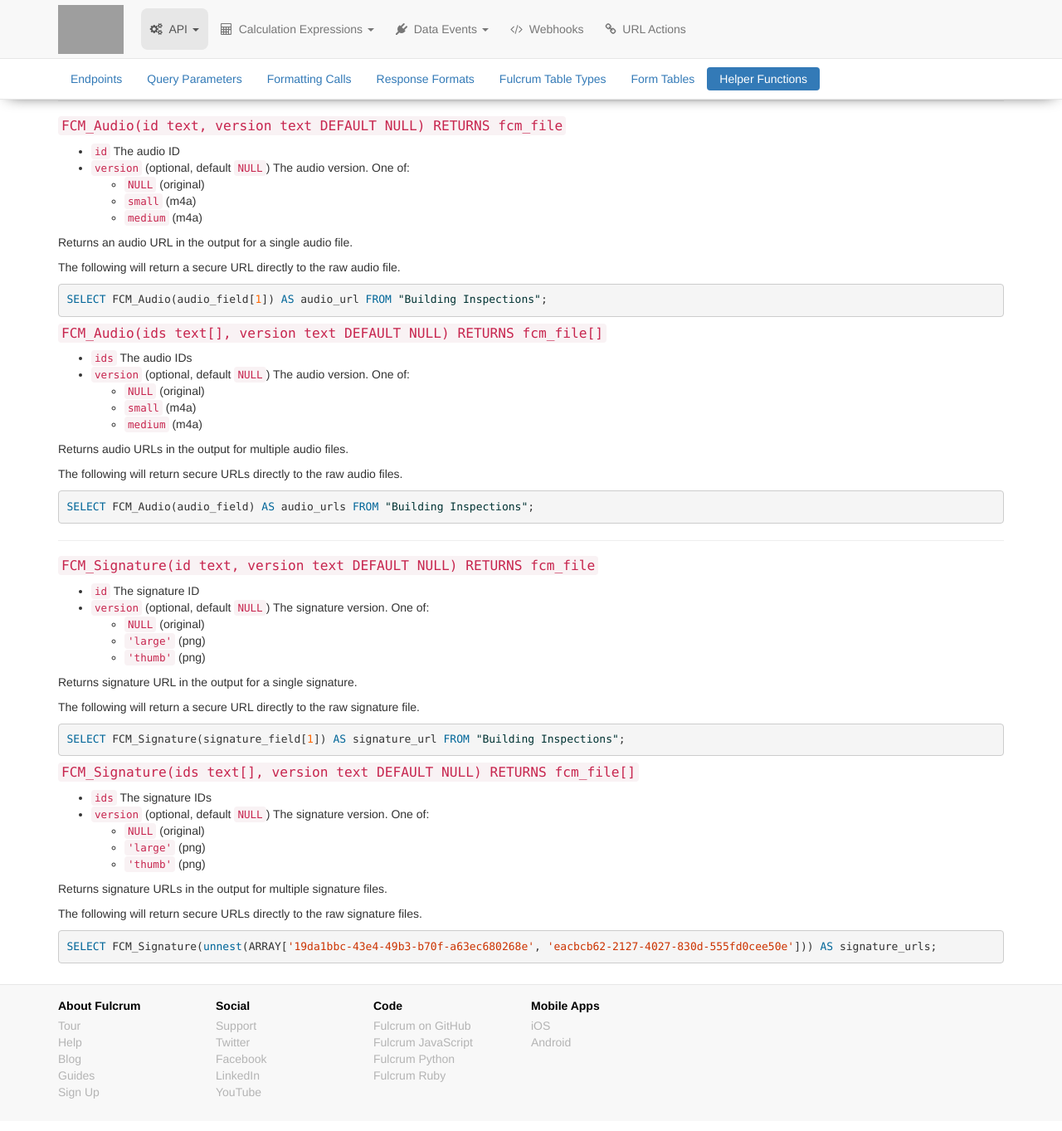
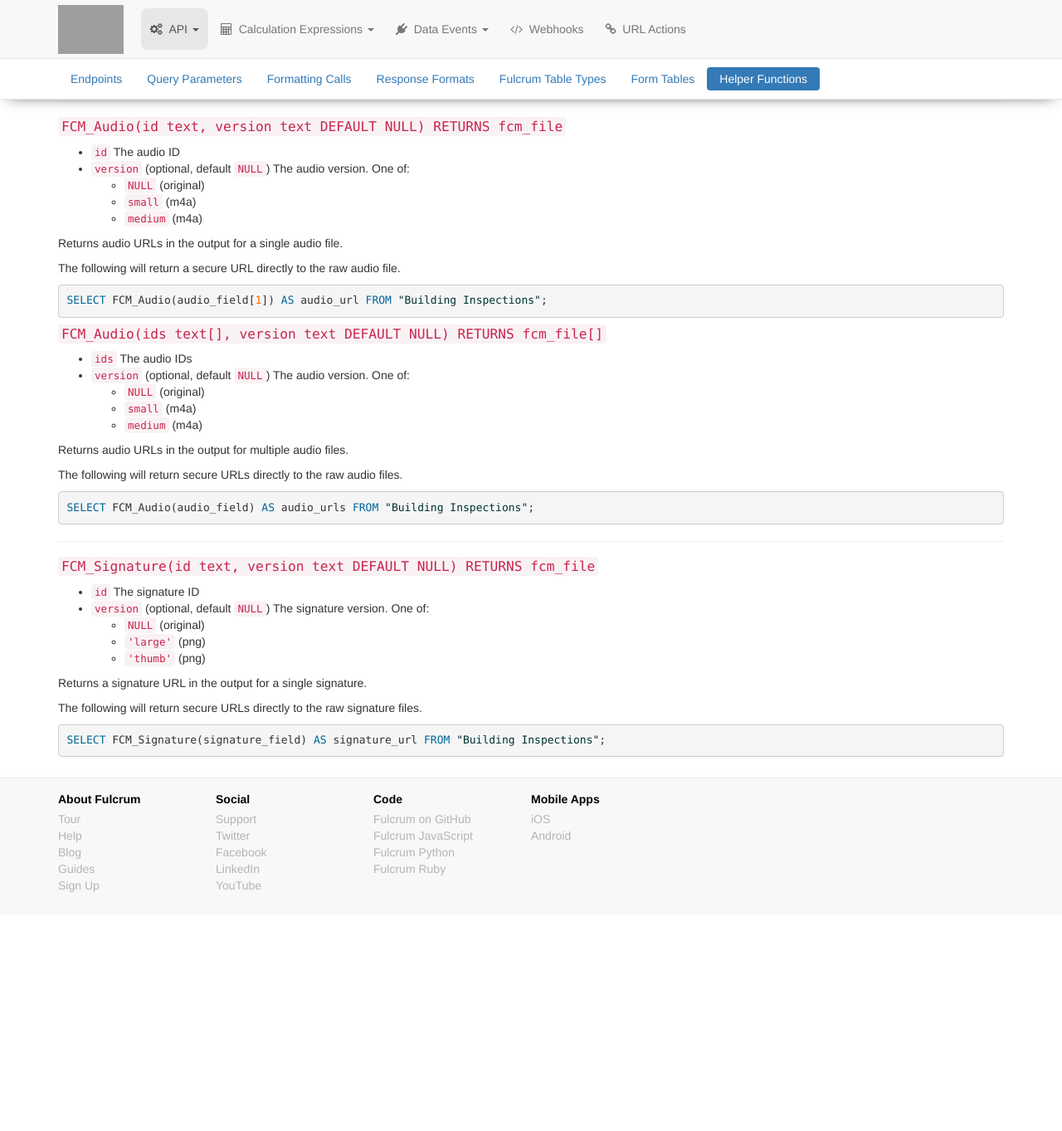
Before and after one commit to rylincoln/developer.fulcrumapp.com, a Jekyll site: the page built from _endpoints/query.md, in a window 1280 px wide and 1400 px high, scrolled down 6643 px. Shown: the top 1363 px of the window at 83% size. Built offline with Jekyll 4.4.1, drawn with Linux system fonts in a browser that asks for light colours; nearby versions of some CDN libraries; after the commit the page ends 7794 px from its top, so only the background shows below that; some of the changed text lies outside the part shown; grey boxes are pictures that could not be loaded.

Commit message:
documentation cleanup

````diff
--- a/_endpoints/query.md
+++ b/_endpoints/query.md
@@ -150,7 +150,7 @@ https://api.fulcrumapp.com/api/v2/query/?token=abc-123&format=geojson&q=SELECT p
 }
 ```
 
-*Note that the GeoJSON format requires the `_geometry` column in the output.*
+*Note that the GeoJSON format requires the `_geometry` column in the query.*
 
 ## Fulcrum Table Types
 
@@ -187,8 +187,8 @@ Every Fulcrum form contains standard system columns, in addition to your custom
 | _record_id | string | The UUID of the [record](/endpoints/records/). |
 | _project_id | string | The UUID of the [project](/endpoints/projects/). Can be joined to the `project_id` column in the `projects` table. |
 | _assigned_to_id | string | The UUID of the [member](/endpoints/users/) the record is assigned to.  Can be joined to the `user_id` column in the `memberships` table. |
-| _status | string | The record [status](http://www.fulcrumapp.com/help/status-fields/)/. |
-| _version | number | The record [version](http://www.fulcrumapp.com/help/version-history/) |
+| _status | string | The record [status](http://www.fulcrumapp.com/help/status-fields/). |
+| _version | number | The record [version](http://www.fulcrumapp.com/help/version-history/). |
 | _title | string | The record [title](/help/title-fields/). |
 | _created_at | date | The timestamp when the record was created on the device. |
 | _updated_at | date | The timestamp when the record was updated on the device. |
@@ -199,10 +199,10 @@ Every Fulcrum form contains standard system columns, in addition to your custom
 | _changeset_id | string | The UUID of the last [changeset](/endpoints/changesets/). Can be joined to the `changeset_id` column of the changesets table. |
 | _latitude | number | The record latitude. |
 | _longitude | number | The record longitude. |
-| _geometry | geometry | The record geometry in Extended Well-Known Text (EWKT) format. |
+| _geometry | geometry | The record geometry in Extended Well-Known Text ([EWKT](http://postgis.net/docs/ST_GeomFromEWKT.html)) format. |
 | _altitude | number | The GPS altitude in meters above/below (+/-) sea level. |
 | _speed | number | The GPS speed in meters per second. |
-| _course | number | The GPS course in degrees (0.0-360)- only recorded if the device is moving. |
+| _course | number | The GPS course in degrees (0.0-360), only recorded if the device is moving. |
 | _horizontal_accuracy | number | The GPS latitude and longitude accuracy in meters. |
 | _vertical_accuracy | number | The GPS altitude value in meters. |
 
@@ -214,17 +214,17 @@ In addition to the standard PostgreSQL & PostGIS functions, there are several Fu
 
 ```sql
 FCM_ConvertToFloat('1.2')   -- 1.2
-FCM_ConvertToFloat('1000') -- 1000
+FCM_ConvertToFloat('1000')  -- 1000
 FCM_ConvertToFloat('a')     -- NULL
 ```
 
 Convert a textual value to a floating point value. This function is similar to a cast, except it gracefully fails to `NULL` when the input cannot be converted to a number. This is useful for text data that's mostly numbers but might have some invalid values in it.
 
+<hr>
+
 #### `FCM_FormatTimestamp(ts timestamp without time zone, tz text DEFAULT 'UTC') RETURNS text`
 
 Convert a timestamp to a different time zone. This is useful for localizing your timestamps to your own time zone. The `tz` argument is a string representing the time zone to use. This string can be in any format supported by the PostgreSQL `AT TIME ZONE` construct.
-
-Examples:
 
 ```sql
 SELECT FCM_FormatTimestamp(current_timestamp, 'EST');               -- Eastern Standard Time
@@ -274,14 +274,15 @@ SELECT FCM_Photo(photo_field[1], 'thumb') AS photo_urls FROM "Building Inspectio
   * `'large'` (jpg)
   * `'thumb'` (jpg)
 
-Returns an array of photos URLs in the output.
+Returns an array of photo URLs in the output.
 
 The following will return secure URLs directly to the raw files. The consumer of the output needs to be able to handle multiple URLs.
 
 ```sql
-SELECT FCM_Photo(unnest(ARRAY['c515f1d6-e882-4602-9e5c-11e44b4c181c', 'bf5b2afb-f6f8-4d1a-ae41-6ed3830634de']), 'thumb') AS photo_urls;
+SELECT FCM_Photo(unnest(photo_field), 'thumb') AS photo_urls FROM "Building Inspections";
 ```
-*Here we use `unnest` to expand an array to a set of rows*
+
+*Here we use `unnest` to expand an array to a set of rows.*
 
 <hr>
 
@@ -303,7 +304,7 @@ SELECT FCM_Photo(unnest(ARRAY['c515f1d6-e882-4602-9e5c-11e44b4c181c', 'bf5b2afb-
   * `thumbnail_large_square` (jpg)
   * `thumbnail_huge_square` (jpg)
 
-Returns a video URL in the output for a single video.
+Returns video URLs in the output for a single video.
 
 The following will return a secure URL directly to the raw file.
 
@@ -347,7 +348,7 @@ SELECT FCM_Video(video_field) AS video_urls FROM "Building Inspections";
   * `small` (m4a)
   * `medium` (m4a)
 
-Returns an audio URL in the output for a single audio file.
+Returns audio URLs in the output for a single audio file.
 
 The following will return a secure URL directly to the raw audio file.
 
@@ -381,26 +382,10 @@ SELECT FCM_Audio(audio_field) AS audio_urls FROM "Building Inspections";
   * `'large'` (png)
   * `'thumb'` (png)
 
-Returns signature URL in the output for a single signature.
-
-The following will return a secure URL directly to the raw signature file.
-
-```sql
-SELECT FCM_Signature(signature_field[1]) AS signature_url FROM "Building Inspections";
-```
-
-#### `FCM_Signature(ids text[], version text DEFAULT NULL) RETURNS fcm_file[]`
-
-* `ids` The signature IDs
-* `version` (optional, default `NULL`) The signature version. One of:
-  * `NULL` (original)
-  * `'large'` (png)
-  * `'thumb'` (png)
-
-Returns signature URLs in the output for multiple signature files.
+Returns a signature URL in the output for a single signature.
 
 The following will return secure URLs directly to the raw signature files.
 
 ```sql
-SELECT FCM_Signature(unnest(ARRAY['19da1bbc-43e4-49b3-b70f-a63ec680268e', 'eacbcb62-2127-4027-830d-555fd0cee50e'])) AS signature_urls;
+SELECT FCM_Signature(signature_field) AS signature_url FROM "Building Inspections";
 ```
````
Also changed, not shown: other parts of _endpoints/query.md (+1 -1 lines).
